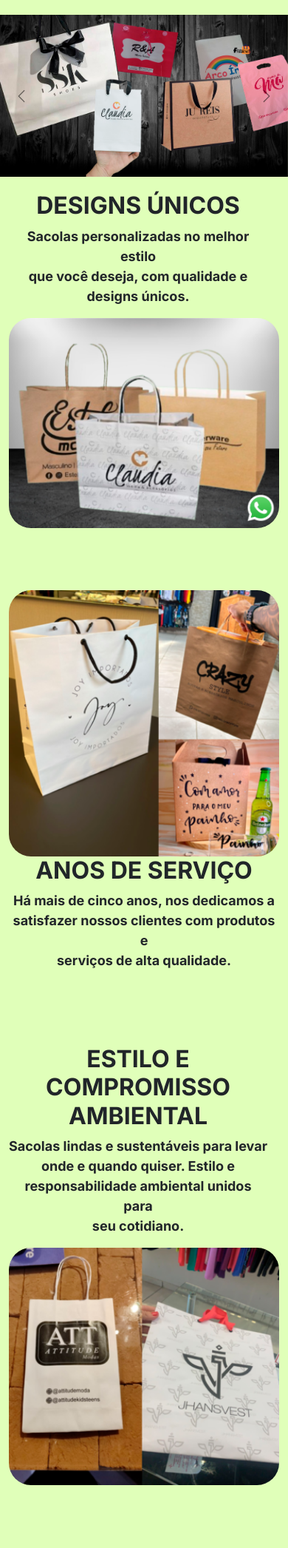
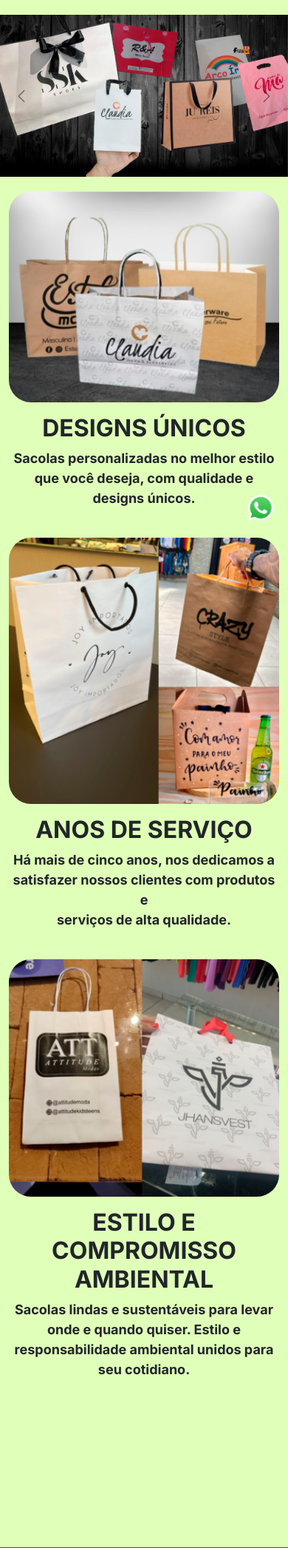
Before and after one commit to FernandinOficial/FranciscoEmbalagens, a PHP site: page / in a window 390 px wide. Shown: the part 60-2153 px from the top of the page at 74% size. Run offline with PHP 8.4, Linux system fonts and the light colour scheme.

Commit message:
mostruario  responsivo so faltando ajustes de CSS

```diff
--- a/index.php
+++ b/index.php
@@ -107,7 +107,8 @@
                 <div class="col-12 d-flex justify-content-between align-items-center" id="invertido">
                     <div class="container_texto text-center me-3">
                         <h4 class="texto-titulo">DESIGNS ÚNICOS</h4>
-                        <p class="texto-menor">Sacolas personalizadas no melhor estilo <br>que você deseja, com qualidade e <br>designs únicos.</p>
+                        <p class="texto-menor">Sacolas personalizadas no melhor estilo <br>que você deseja, com
+                            qualidade e <br>designs únicos.</p>
                     </div>
                     <img src="multimidia/marketing/mk/sacolasImagem1_380px.png" alt="" class="img-fluid">
                 </div>
@@ -117,7 +118,8 @@
                     <img src="multimidia/marketing/mk/sacolasImagem2_350px.png" alt="" class="img-fluid me-3">
                     <div class="container_texto text-center">
                         <h4 class="texto-titulo">ANOS DE SERVIÇO</h4>
-                        <p class="texto-menor">Há mais de cinco anos, nos dedicamos a <br>satisfazer nossos clientes com produtos e <br>serviços de alta qualidade.</p>
+                        <p class="texto-menor">Há mais de cinco anos, nos dedicamos a <br>satisfazer nossos clientes com
+                            produtos e <br>serviços de alta qualidade.</p>
                     </div>
                 </div>
 
@@ -125,7 +127,8 @@
                 <div class="col-12 d-flex justify-content-between align-items-center" id="invertido">
                     <div class="container_texto text-center me-3">
                         <h4 class="texto-titulo">ESTILO E COMPROMISSO <br> AMBIENTAL</h4>
-                        <p class="texto-menor">Sacolas lindas e sustentáveis para levar <br>onde e quando quiser. Estilo e <br>responsabilidade ambiental unidos para <br>seu cotidiano.</p>
+                        <p class="texto-menor">Sacolas lindas e sustentáveis para levar <br>onde e quando quiser. Estilo
+                            e <br>responsabilidade ambiental unidos para <br>seu cotidiano.</p>
                     </div>
                     <img src="multimidia/marketing/mk/sacolasImagem3_350px.png" alt="" class="img-fluid">
                 </div>
@@ -133,38 +136,45 @@
         </div>
         <!-- FIM MOSTRUÁRIO DESKTOP -->
 
-         <!-- MOSTRUÁRIO MOBILE -->
+        <!-- MOSTRUÁRIO MOBILE -->
         <div class="container" id="most-mob">
             <div class="row">
                 <!-- Primeiro bloco -->
-                <div class="col-12 d-flex justify-content-between align-items-center" id="invertido">
-                    <div class="container_texto text-center me-3">
+                <div class="col-12 text-center mb-4">
+                    <img src="multimidia/marketing/mk/sacolasImagem1_380px.png" alt=""
+                        class="img-fluid mx-auto d-block">
+                    <div class="container_texto text-center mt-3">
                         <h4 class="texto-titulo">DESIGNS ÚNICOS</h4>
-                        <p class="texto-menor">Sacolas personalizadas no melhor estilo <br>que você deseja, com qualidade e <br>designs únicos.</p>
+                        <p class="texto-menor">Sacolas personalizadas no melhor estilo <br>que você deseja, com
+                            qualidade e <br>designs únicos.</p>
                     </div>
-                    <img src="multimidia/marketing/mk/sacolasImagem1_380px.png" alt="" class="img-fluid">
                 </div>
 
                 <!-- Segundo bloco -->
-                <div class="col-12 d-flex justify-content-between align-items-center" id="teste">
-                    <img src="multimidia/marketing/mk/sacolasImagem2_350px.png" alt="" class="img-fluid me-3">
-                    <div class="container_texto text-center">
+                <div class="col-12 text-center mb-4">
+                    <img src="multimidia/marketing/mk/sacolasImagem2_350px.png" alt=""
+                        class="img-fluid mx-auto d-block">
+                    <div class="container_texto text-center mt-3">
                         <h4 class="texto-titulo">ANOS DE SERVIÇO</h4>
-                        <p class="texto-menor">Há mais de cinco anos, nos dedicamos a <br>satisfazer nossos clientes com produtos e <br>serviços de alta qualidade.</p>
+                        <p class="texto-menor">Há mais de cinco anos, nos dedicamos a <br>satisfazer nossos clientes com
+                            produtos e <br>serviços de alta qualidade.</p>
                     </div>
                 </div>
 
                 <!-- Terceiro bloco -->
-                <div class="col-12 d-flex justify-content-between align-items-center" id="invertido">
-                    <div class="container_texto text-center me-3">
+                <div class="col-12 text-center">
+                    <img src="multimidia/marketing/mk/sacolasImagem3_350px.png" alt=""
+                        class="img-fluid mx-auto d-block">
+                    <div class="container_texto text-center mt-3">
                         <h4 class="texto-titulo">ESTILO E COMPROMISSO <br> AMBIENTAL</h4>
-                        <p class="texto-menor">Sacolas lindas e sustentáveis para levar <br>onde e quando quiser. Estilo e <br>responsabilidade ambiental unidos para <br>seu cotidiano.</p>
+                        <p class="texto-menor">Sacolas lindas e sustentáveis para levar <br>onde e quando quiser. Estilo
+                            e <br>responsabilidade ambiental unidos para <br>seu cotidiano.</p>
                     </div>
-                    <img src="multimidia/marketing/mk/sacolasImagem3_350px.png" alt="" class="img-fluid">
                 </div>
             </div>
         </div>
         <!-- FIM MOSTRUÁRIO MOBILE -->
+
     </main>
     <?php
     require_once 'footer.php';
--- a/style/style.css
+++ b/style/style.css
@@ -298,7 +298,7 @@ main > #most-mob {
 
   /* RODAPE */
   footer {
-    height: 52vh;
+    height: 60vh;
     background-color: #2f6427;
     margin-top: 15vh;
     padding-inline: 25px;
@@ -671,7 +671,7 @@ main > #most-mob {
     }
 
     footer {
-      height: 48vh;
+      height: 58vh;
     }
 
     /* alterar o distanciamento do carousel */
```
